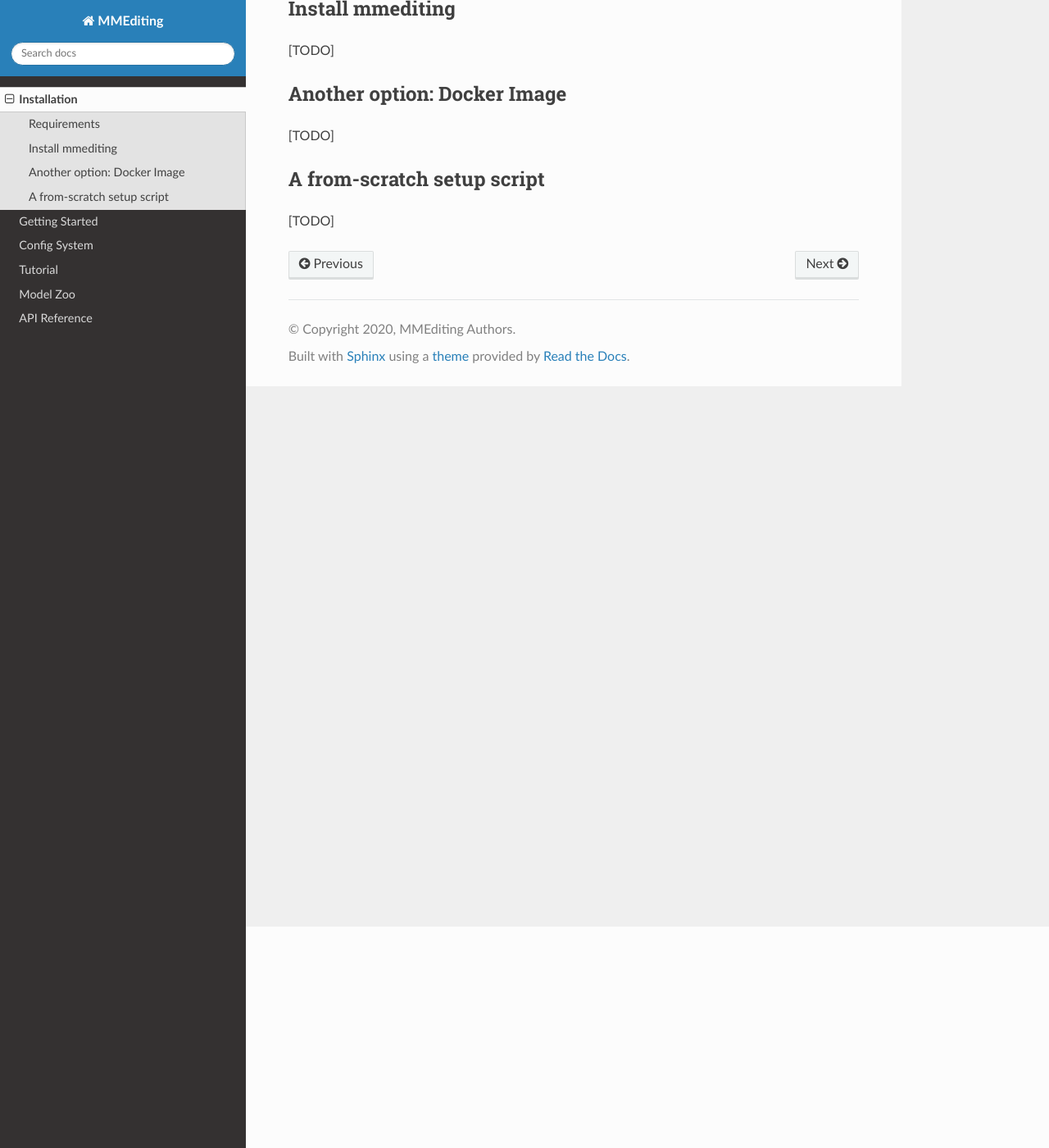
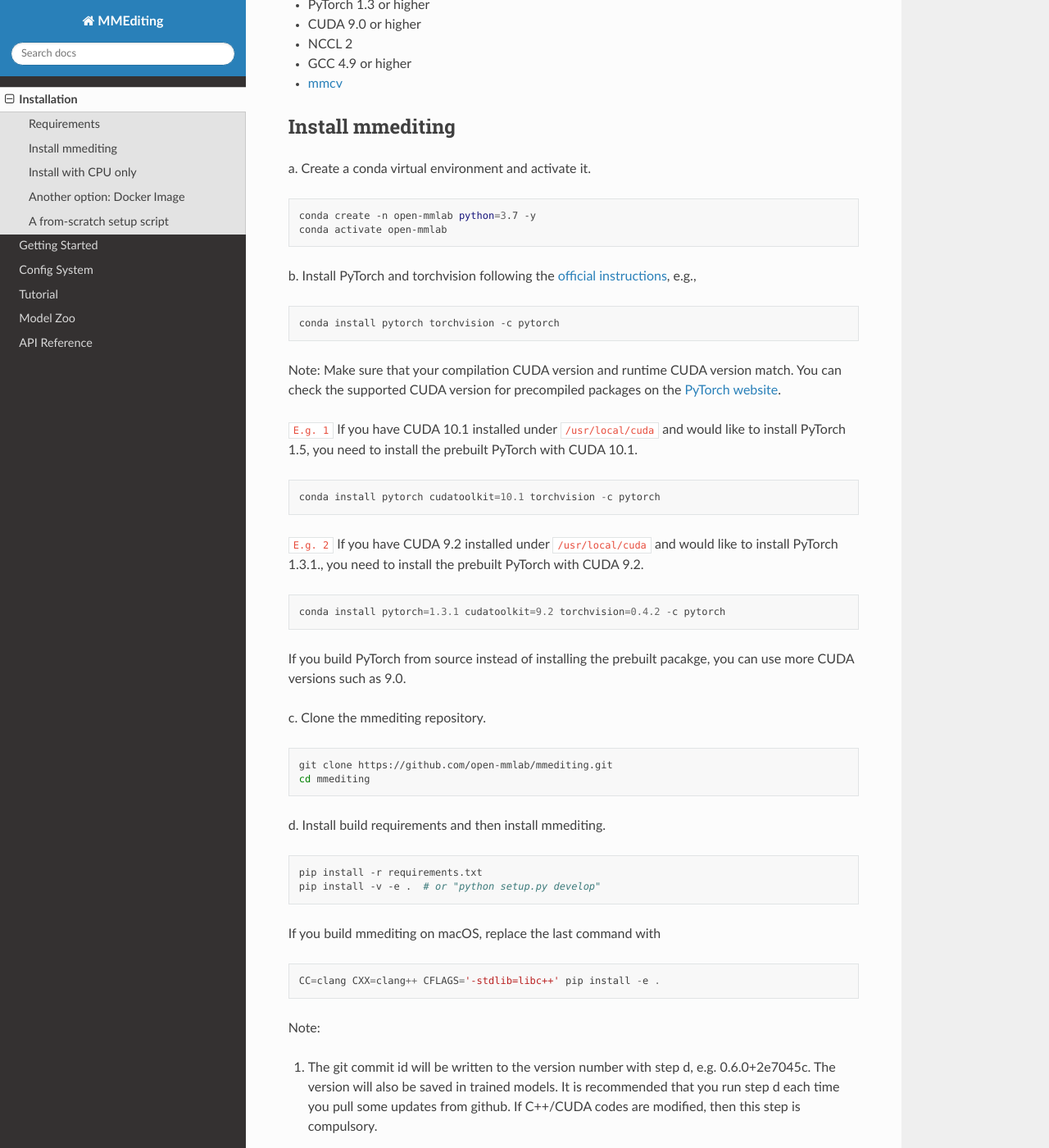
Before and after one commit to open-mmlab/mmagic, a Sphinx documentation site: the page built from docs/install.md, in a window 1280 px wide and 1400 px high, scrolled down 270 px. Shown: the whole window at 82% size. Built offline with Sphinx 7.4.7 and the Read the Docs theme 2.0.0, drawn with Linux system fonts in a browser that asks for light colours; some of the changed text lies outside the part shown.

Commit message:
Add install documentation

````diff
--- a/docs/install.md
+++ b/docs/install.md
@@ -2,15 +2,135 @@
 
 ### Requirements
 
-[TODO]
+- Linux (Windows is not officially supported)
+- Python 3.6+
+- PyTorch 1.3 or higher
+- CUDA 9.0 or higher
+- NCCL 2
+- GCC 4.9 or higher
+- [mmcv](https://github.com/open-mmlab/mmcv)
 
 ### Install mmediting
 
-[TODO]
+a. Create a conda virtual environment and activate it.
+
+```shell
+conda create -n open-mmlab python=3.7 -y
+conda activate open-mmlab
+```
+
+b. Install PyTorch and torchvision following the [official instructions](https://pytorch.org/), e.g.,
+
+```shell
+conda install pytorch torchvision -c pytorch
+```
+
+Note: Make sure that your compilation CUDA version and runtime CUDA version match.
+You can check the supported CUDA version for precompiled packages on the [PyTorch website](https://pytorch.org/).
+
+`E.g. 1` If you have CUDA 10.1 installed under `/usr/local/cuda` and would like to install
+PyTorch 1.5, you need to install the prebuilt PyTorch with CUDA 10.1.
+
+```python
+conda install pytorch cudatoolkit=10.1 torchvision -c pytorch
+```
+
+`E.g. 2` If you have CUDA 9.2 installed under `/usr/local/cuda` and would like to install
+PyTorch 1.3.1., you need to install the prebuilt PyTorch with CUDA 9.2.
+
+```python
+conda install pytorch=1.3.1 cudatoolkit=9.2 torchvision=0.4.2 -c pytorch
+```
+
+If you build PyTorch from source instead of installing the prebuilt pacakge,
+you can use more CUDA versions such as 9.0.
+
+c. Clone the mmediting repository.
+
+```shell
+git clone https://github.com/open-mmlab/mmediting.git
+cd mmediting
+```
+
+d. Install build requirements and then install mmediting.
+
+```shell
+pip install -r requirements.txt
+pip install -v -e .  # or "python setup.py develop"
+```
+
+If you build mmediting on macOS, replace the last command with
+
+```
+CC=clang CXX=clang++ CFLAGS='-stdlib=libc++' pip install -e .
+```
+
+Note:
+
+1. The git commit id will be written to the version number with step d, e.g. 0.6.0+2e7045c. The version will also be saved in trained models.
+It is recommended that you run step d each time you pull some updates from github. If C++/CUDA codes are modified, then this step is compulsory.
+
+    > Important: Be sure to remove the `./build` folder if you reinstall mmedit with a different CUDA/PyTorch version.
+
+    ```
+    pip uninstall mmedit
+    rm -rf ./build
+    find . -name "*.so" | xargs rm
+    ```
+
+2. Following the above instructions, mmediting is installed on `dev` mode, any local modifications made to the code will take effect without the need to reinstall it (unless you submit some commits and want to update the version number).
+
+3. If you would like to use `opencv-python-headless` instead of `opencv-python`,
+you can install it before installing MMCV.
+
+### Install with CPU only
+The code can be built for CPU only environment (where CUDA isn't available).
+
+<!-- In CPU mode you can run the demo/webcam_demo.py for example. -->
+However some functionality is gone in this mode:
+
+- Deformable Convolution
+- CARAFE: Content-Aware ReAssembly of FEatures
+
+So if you try to run inference with a model containing deformable convolution you will get an error.
 
 ### Another option: Docker Image
-[TODO]
+
+We provide a [Dockerfile](https://github.com/open-mmlab/mmediting/blob/master/docker/Dockerfile) to build an image.
+
+```shell
+# build an image with PyTorch 1.5, CUDA 10.1
+docker build -t mmediting docker/
+```
+
+Run it with
+
+```shell
+docker run --gpus all --shm-size=8g -it -v {DATA_DIR}:/mmediting/data mmediting
+```
 
 ### A from-scratch setup script
 
-[TODO]
+Here is a full script for setting up mmediting with conda.
+
+```shell
+conda create -n open-mmlab python=3.7 -y
+conda activate open-mmlab
+
+# install latest pytorch prebuilt with the default prebuilt CUDA version (usually the latest)
+conda install -c pytorch pytorch torchvision -y
+git clone https://github.com/open-mmlab/mmediting.git
+cd mmediting
+pip install -r requirements/build.txt
+pip install -v -e .
+```
+
+<!-- ### Using multiple MMEditing versions
+
+The train and test scripts already modify the `PYTHONPATH` to ensure the script use the MMEditing in the current directory.
+
+To use the default MMEditing installed in the environment rather than that you are working with, you can remove the following line in those scripts
+
+```shell
+PYTHONPATH="$(dirname $0)/..":$PYTHONPATH
+``` -->
````
Also changed, not shown: 1 other file.
